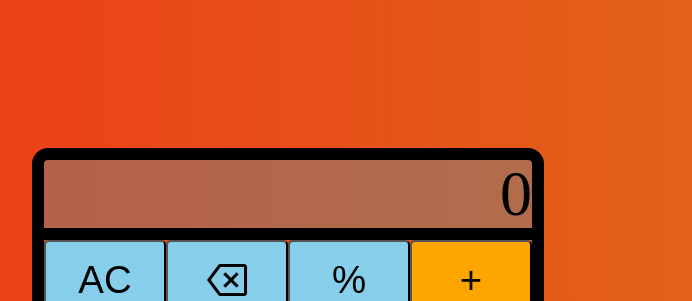
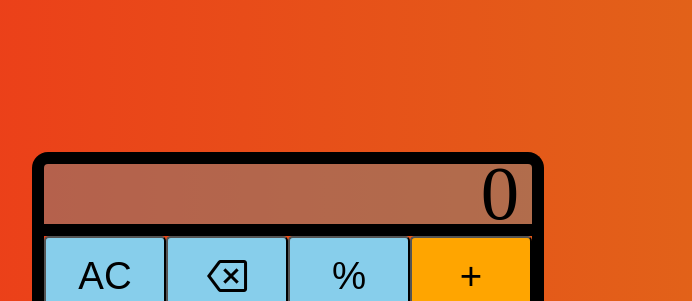
Before and after one commit to kennn1510/calculator, a plain HTML site: page index.html in a window 1280 px wide. Shown: the top 301 px of the page, without its empty margins (352-1044 px from the left). Drawn offline with nearby package versions, Linux system fonts and the light colour scheme.

Commit message:
Add right padding to placeholder number in display

```diff
--- a/index.html
+++ b/index.html
@@ -50,7 +50,7 @@
   </head>
   <body>
     <div class="calc css-selector">
-      <div class="display">0</div>
+      <div class="display"><span class="display-right-padding">0</span></div>
       <div class="container">
         <button class="clear">AC</button>
         <button class="backspace material-symbols-outlined">backspace</button>
--- a/style.css
+++ b/style.css
@@ -25,11 +25,15 @@ body {
   align-items: center;
   background-color: rgb(128 128 128/50%);
   width: 40vw;
-  height: 10vh;
-  font-size: 8vh;
+  height: 9vh;
+  font-size: 6vw;
   border: black solid 1vw;
   border-radius: 1rem 1rem 0 0;
   border-bottom: 0;
+}
+
+.display-right-padding {
+  padding: 1vw;
 }
 
 .container {
```
